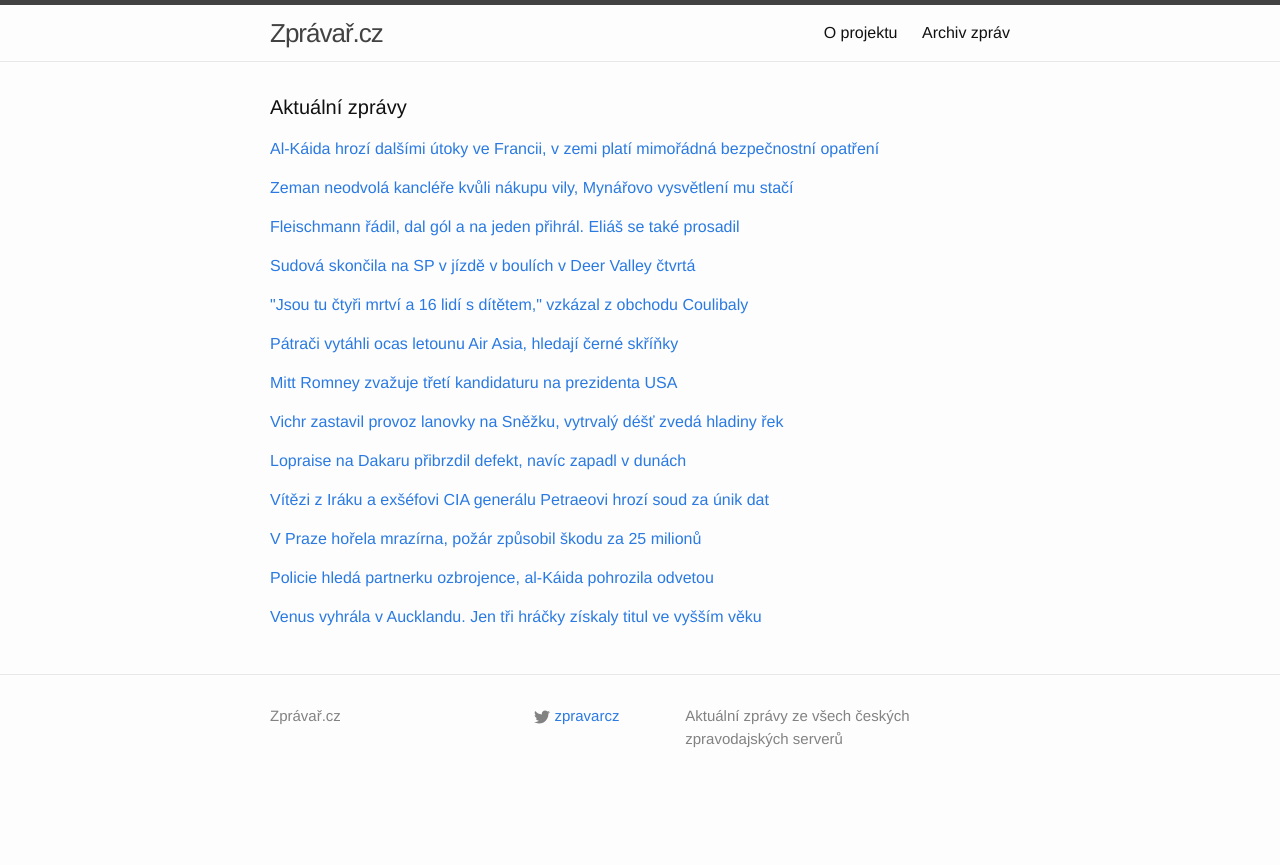
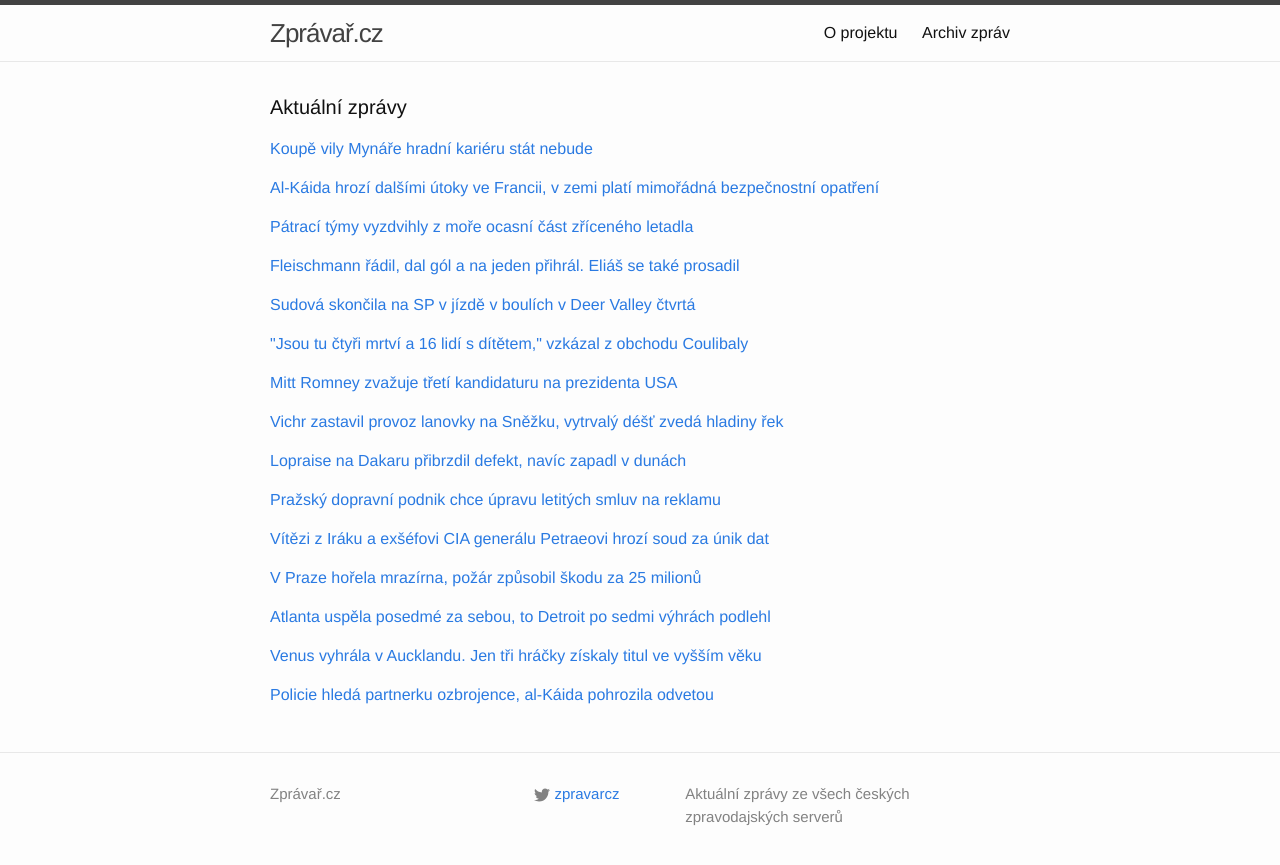
Before and after one commit to adliska/zpravar, a Jekyll site: the page built from index.html, in a window 1280 px wide. Shown: the top 865 px of the page. Built offline with Jekyll 4.4.1, drawn with Linux system fonts in a browser that asks for light colours.

Commit message:
zpravar news update

```diff
--- a/index.html
+++ b/index.html
@@ -5,8 +5,24 @@ layout: default
 <div class="home">
     <h1 class="page-heading">Aktuální zprávy</h1>
 
-<p><a href="javascript:;" onclick="toggle_visibility('zpravy0')">Al-Káida hrozí dalšími útoky ve Francii, v zemi platí mimořádná bezpečnostní opatření</a></p>
+<p><a href="javascript:;" onclick="toggle_visibility('zpravy0')">Koupě vily Mynáře hradní kariéru stát nebude</a></p>
 <div id="zpravy0" style="display:none">
+<ul>
+<li><a href=http://www.ceskatelevize.cz/ct24/domaci/297746-koupe-vily-mynare-hradni-karieru-stat-nebude/>Koupě vily Mynáře hradní kariéru stát nebude - www.ceskatelevize.cz</a></li>
+<li><a href=http://www.tyden.cz/rubriky/domaci/zeman-mynare-neodvolam-koupi-hnizdecka-lasky-vyjasnil_329687.html>Zeman: Mynáře neodvolám, koupi \"hnízdečka lásky\" vyjasnil - www.tyden.cz</a></li>
+<li><a href=http://www.rozhlas.cz/_zprava/zeman-je-s-vysvetlenim-mynare-ohledne-nakupu-vily-spokojen-odvolavat-ho-nebude--1441938>Prezident Zeman Mynáře kvůli nákupu vily neodvolá - www.rozhlas.cz</a></li>
+<li><a href=http://www.tyden.cz/rubriky/domaci/zeman-mynare-neodvolam-koupi-hnizdecka-lasky-mi-vyjasnil_329687.html>Zeman: Mynáře neodvolám, koupi \"hnízdečka lásky\" mi vyjasnil - www.tyden.cz</a></li>
+<li><a href=http://zpravy.e15.cz/domaci/politika/zeman-neodvola-kanclere-kvuli-nakupu-vily-mynarovo-vysvetleni-mu-staci-1152000>Zeman neodvolá kancléře kvůli nákupu vily, Mynářovo vysvětlení mu stačí - zpravy.e15.cz</a></li>
+<li><a href=http://zpravy.idnes.cz/zeman-mynare-neodvola-0u5-/domaci.aspx?c=A150110_084819_domaci_jj>Mynáře neodvolám, nákup vily mi uspokojivě vysvětlil, uvedl Zeman - zpravy.idnes.cz</a></li>
+<li><a href=http://www.lidovky.cz/zeman-trva-na-svem-mynare-kvuli-podivnemu-nakupu-vily-neodvola-ps3-/zpravy-domov.aspx?c=A150110_090255_ln_domov_hm>Zeman trvá na svém. Mynáře kvůli podivnému nákupu vily neodvolá  - www.lidovky.cz</a></li>
+<li><a href=http://zpravy.aktualne.cz/domaci/politika/zeman-kanclere-mynare-kvuli-nakupu-vily-neodvolam/r~827cb7dc989311e490f70025900fea04/>Zeman: Kancléře Mynáře kvůli nákupu vily neodvolám - zpravy.aktualne.cz</a></li>
+<li><a href=http://www.ceskenoviny.cz/zpravy/zpravy/zeman-naznacil-ze-sobotka-se-na-sjezdu-cssd-obava-jeho-kritiky/1167172>Zeman naznačil, že Sobotka se na sjezdu ČSSD obává jeho kritiky - www.ceskenoviny.cz</a></li>
+<li><a href=http://www.novinky.cz/domaci/358383-zeman-sveho-kanclere-za-nakup-vily-v-prazskych-strasnicich-neodvola.html>Zeman svého kancléře za nákup vily v pražských Strašnicích neodvolá - www.novinky.cz</a></li>
+<li><a href=http://www.ceskenoviny.cz/zpravy/zpravy/denik-prezident-zeman-mynare-kvuli-nakupu-vily-neodvola/1167170>Deník: Prezident Zeman Mynáře kvůli nákupu vily neodvolá - www.ceskenoviny.cz</a></li>
+<li><a href=http://www.ceskenoviny.cz/zpravy/zpravy/zeman-pripustil-nepresnost-ve-svem-vyjadreni-pri-navsteve-ciny/1167171>Zeman připustil nepřesnost ve svém vyjádření při návštěvě Číny - www.ceskenoviny.cz</a></li>
+</ul>
+</div><p><a href="javascript:;" onclick="toggle_visibility('zpravy1')">Al-Káida hrozí dalšími útoky ve Francii, v zemi platí mimořádná bezpečnostní opatření</a></p>
+<div id="zpravy1" style="display:none">
 <ul>
 <li><a href=http://www.rozhlas.cz/_zprava/alkaida-hrozi-dalsimi-utoky-ve-francii-v-zemi-plati-mimoradna-bezpecnostni-opatreni--1441928>Al-Káida hrozí dalšími útoky ve Francii, v zemi platí mimořádná bezpečnostní opatření - www.rozhlas.cz</a></li>
 <li><a href=http://zpravy.e15.cz/zahranicni/udalosti/al-kaida-hrozi-francii-dalsim-nasilim-vladu-ceka-mimoradne-jednani-1151994>Al-Káida hrozí Francii dalším násilím, vládu čeká mimořádně jednání - zpravy.e15.cz</a></li>
@@ -19,20 +35,18 @@ layout: default
 <li><a href=http://www.novinky.cz/zahranicni/evropa/358379-muz-ktery-drzel-rukojmi-v-klenotnictvi-se-vzdal.html>Muž, který držel rukojmí v klenotnictví, se vzdal  - www.novinky.cz</a></li>
 <li><a href=http://www.rozhlas.cz/_zprava/odnoz-alkaidy-v-jemenu-hrozi-dalsimi-utoky-ve-francii-policie-zustava-v-pohotovosti--1441892>Odnož Al-Káidy v Jemenu hrozí dalšími útoky ve Francii, policie zůstává v pohotovosti  - www.rozhlas.cz</a></li>
 </ul>
-</div><p><a href="javascript:;" onclick="toggle_visibility('zpravy1')">Zeman neodvolá kancléře kvůli nákupu vily, Mynářovo vysvětlení mu stačí</a></p>
-<div id="zpravy1" style="display:none">
+</div><p><a href="javascript:;" onclick="toggle_visibility('zpravy2')">Pátrací týmy vyzdvihly z moře ocasní část zříceného letadla</a></p>
+<div id="zpravy2" style="display:none">
 <ul>
-<li><a href=http://zpravy.e15.cz/domaci/politika/zeman-neodvola-kanclere-kvuli-nakupu-vily-mynarovo-vysvetleni-mu-staci-1152000>Zeman neodvolá kancléře kvůli nákupu vily, Mynářovo vysvětlení mu stačí - zpravy.e15.cz</a></li>
-<li><a href=http://zpravy.idnes.cz/zeman-mynare-neodvola-0u5-/domaci.aspx?c=A150110_084819_domaci_jj>Mynáře neodvolám, nákup vily mi uspokojivě vysvětlil, uvedl Zeman - zpravy.idnes.cz</a></li>
-<li><a href=http://www.lidovky.cz/zeman-trva-na-svem-mynare-kvuli-podivnemu-nakupu-vily-neodvola-ps3-/zpravy-domov.aspx?c=A150110_090255_ln_domov_hm>Zeman trvá na svém. Mynáře kvůli podivnému nákupu vily neodvolá  - www.lidovky.cz</a></li>
-<li><a href=http://zpravy.aktualne.cz/domaci/politika/zeman-kanclere-mynare-kvuli-nakupu-vily-neodvolam/r~827cb7dc989311e490f70025900fea04/>Zeman: Kancléře Mynáře kvůli nákupu vily neodvolám - zpravy.aktualne.cz</a></li>
-<li><a href=http://www.ceskenoviny.cz/zpravy/zpravy/zeman-naznacil-ze-sobotka-se-na-sjezdu-cssd-obava-jeho-kritiky/1167172>Zeman naznačil, že Sobotka se na sjezdu ČSSD obává jeho kritiky - www.ceskenoviny.cz</a></li>
-<li><a href=http://www.novinky.cz/domaci/358383-zeman-sveho-kanclere-za-nakup-vily-v-prazskych-strasnicich-neodvola.html>Zeman svého kancléře za nákup vily v pražských Strašnicích neodvolá - www.novinky.cz</a></li>
-<li><a href=http://www.ceskenoviny.cz/zpravy/zpravy/denik-prezident-zeman-mynare-kvuli-nakupu-vily-neodvola/1167170>Deník: Prezident Zeman Mynáře kvůli nákupu vily neodvolá - www.ceskenoviny.cz</a></li>
-<li><a href=http://www.ceskenoviny.cz/zpravy/zpravy/zeman-pripustil-nepresnost-ve-svem-vyjadreni-pri-navsteve-ciny/1167171>Zeman připustil nepřesnost ve svém vyjádření při návštěvě Číny - www.ceskenoviny.cz</a></li>
+<li><a href=http://www.ceskenoviny.cz/zpravy/zpravy/patraci-tymy-vyzdvihly-z-more-ocasni-cast-zriceneho-letadla/1167214>Pátrací týmy vyzdvihly z moře ocasní část zříceného letadla - www.ceskenoviny.cz</a></li>
+<li><a href=http://www.lidovky.cz/patraci-tymy-vyzdvihly-z-more-ocas-zriceneho-letadla-pd0-/zpravy-svet.aspx?c=A150110_103752_ln_zahranici_hm>Pátrací týmy vyzdvihly z moře ocas zříceného letadla Air Asia  - www.lidovky.cz</a></li>
+<li><a href=http://zpravy.aktualne.cz/zahranici/patraci-tymy-vyzdvihly-z-more-ocasni-cast-zriceneho-letadla/r~adb98d0698a911e4b98c002590604f2e/>Pátrači vytáhli ocas letounu Air Asia, hledají černé skříňky - zpravy.aktualne.cz</a></li>
+<li><a href=http://zahranicni.ihned.cz/asie-a-pacifik-cina/c1-63358370-patraci-tymy-vytahly-z-more-ocas-zriceneho-letadla-airasia>Pátrací týmy vytáhly z moře ocas zříceného letadla AirAsia - zahranicni.ihned.cz</a></li>
+<li><a href=http://www.novinky.cz/zahranicni/svet/358387-patraci-vylovili-z-javskeho-more-ocasni-cast-zriceneho-letadla.html>Pátrači vylovili z Jávského moře ocasní část zříceného letadla - www.novinky.cz</a></li>
+<li><a href=http://zpravy.idnes.cz/patraci-tymy-vyzdvihly-z-javskeho-more-ocasni-cast-zriceneho-let-p9d-/zahranicni.aspx?c=A150110_085930_zahranicni_jj>Pátrací týmy vyzdvihly z Jávského moře ocas zříceného letounu - zpravy.idnes.cz</a></li>
 </ul>
-</div><p><a href="javascript:;" onclick="toggle_visibility('zpravy2')">Fleischmann řádil, dal gól a na jeden přihrál. Eliáš se také prosadil</a></p>
-<div id="zpravy2" style="display:none">
+</div><p><a href="javascript:;" onclick="toggle_visibility('zpravy3')">Fleischmann řádil, dal gól a na jeden přihrál. Eliáš se také prosadil</a></p>
+<div id="zpravy3" style="display:none">
 <ul>
 <li><a href=http://www.tyden.cz/rubriky/sport/hokej/nhl/fleischmann-radil-dal-gol-a-na-jeden-prihral-elias-se-take-prosadil_329673.html>Fleischmann řádil, dal gól a na jeden přihrál. Eliáš se také prosadil - www.tyden.cz</a></li>
 <li><a href=http://www.rozhlas.cz/_zprava/golovou-prestrelku-nhl-mezi-floridou-a-calgary-rozhodl-fleischmann--1441901>Gólovou přestřelku NHL mezi Floridou a Calgary rozhodl Fleischmann - www.rozhlas.cz</a></li>
@@ -41,8 +55,8 @@ layout: default
 <li><a href=http://www.sportovninoviny.cz/zpravy/utocnik-fleischmann-rozhodl-golem-o-vyhre-floridy/1167181>Útočník Fleischmann rozhodl gólem o výhře Floridy - www.sportovninoviny.cz</a></li>
 <li><a href=http://hokej.idnes.cz/fleischmann-rozhodl-prestrelku-na-lede-calgary-fro-/nhl.aspx?c=A150110_070943_nhl_Mkr>Fleischmann rozhodl přestřelku na ledě Calgary, Eliáš jednou asistoval - hokej.idnes.cz</a></li>
 </ul>
-</div><p><a href="javascript:;" onclick="toggle_visibility('zpravy3')">Sudová skončila na SP v jízdě v boulích v Deer Valley čtvrtá</a></p>
-<div id="zpravy3" style="display:none">
+</div><p><a href="javascript:;" onclick="toggle_visibility('zpravy4')">Sudová skončila na SP v jízdě v boulích v Deer Valley čtvrtá</a></p>
+<div id="zpravy4" style="display:none">
 <ul>
 <li><a href=http://www.sportovninoviny.cz/zpravy/sudova-skoncila-na-sp-v-jizde-v-boulich-v-deer-valley-ctvrta/1167184>Sudová skončila na SP v jízdě v boulích v Deer Valley čtvrtá - www.sportovninoviny.cz</a></li>
 <li><a href=http://www.rozhlas.cz/_zprava/sudova-si-dojela-na-boulich-v-deer-valley-pro-ctvrte-misto--1441916>Sudová si dojela na boulích v Deer Valley pro čtvrté místo - www.rozhlas.cz</a></li>
@@ -50,22 +64,14 @@ layout: default
 <li><a href=http://sport.idnes.cz/nikola-sudova-na-svetovem-poharu-v-akrobatickem-lyzovani-pmb-/lyzovani.aspx?c=A150110_080538_lyzovani_ot>Dva body za medailovými pozicemi. Sudová skončila v Deer Valley čtvrtá - sport.idnes.cz</a></li>
 <li><a href=http://sport.aktualne.cz/boularka-sudova-byla-v-sp-v-deer-valley-ctvrta/r~625da826989811e4ab15002590604f2e/>Boulařka Sudová byla v SP v Deer Valley čtvrtá - sport.aktualne.cz</a></li>
 </ul>
-</div><p><a href="javascript:;" onclick="toggle_visibility('zpravy4')">"Jsou tu čtyři mrtví a 16 lidí s dítětem," vzkázal z obchodu Coulibaly</a></p>
-<div id="zpravy4" style="display:none">
+</div><p><a href="javascript:;" onclick="toggle_visibility('zpravy5')">"Jsou tu čtyři mrtví a 16 lidí s dítětem," vzkázal z obchodu Coulibaly</a></p>
+<div id="zpravy5" style="display:none">
 <ul>
 <li><a href=http://zahranicni.ihned.cz/evropa-slovensko/c1-63357560-jsou-tu-ctyri-mrtvi-a-16-lidi-s-ditetem-vzkazal-z-obchodu-coulibaly>"Jsou tu čtyři mrtví a 16 lidí s dítětem," vzkázal z obchodu Coulibaly - zahranicni.ihned.cz</a></li>
 <li><a href=http://www.tyden.cz/rubriky/zahranici/evropa/jsou-tu-ctyri-mrtvi-prepis-rozhovoru-s-teroristou-z-obchodu_329672.html>Jsou tu čtyři mrtví. Přepis rozhovoru s teroristou z obchodu - www.tyden.cz</a></li>
 <li><a href=http://zahranicni.ihned.cz/evropa-slovensko/c1-63357560-koordinoval-jsem-tyto-operace-tvrdil-policii-coulibaly-podivejte-se-na-prepis-rozhovoru>"Koordinoval jsem tyto operace", tvrdil policii Coulibaly. Podívejte se na přepis rozhovoru - zahranicni.ihned.cz</a></li>
 <li><a href=http://www.tyden.cz/rubriky/zahranici/evropa/jsou-tu-ctyri-mrtvi-a-16-lidi-prepis-rozhovoru-s-teroristou-z-obchodu_329672.html>Jsou tu čtyři mrtví. Přepis rozhovoru s teroristou z obchodu - www.tyden.cz</a></li>
 <li><a href=http://zpravy.idnes.cz/prepis-rozhovoru-utocnika-dd3-/zahranicni.aspx?c=A150109_234232_zahranicni_neh>DOKUMENT: Přepis rozhovoru útočníka v košer obchodě se stanicí BFM TV - zpravy.idnes.cz</a></li>
-</ul>
-</div><p><a href="javascript:;" onclick="toggle_visibility('zpravy5')">Pátrači vytáhli ocas letounu Air Asia, hledají černé skříňky</a></p>
-<div id="zpravy5" style="display:none">
-<ul>
-<li><a href=http://zpravy.aktualne.cz/zahranici/patraci-tymy-vyzdvihly-z-more-ocasni-cast-zriceneho-letadla/r~adb98d0698a911e4b98c002590604f2e/>Pátrači vytáhli ocas letounu Air Asia, hledají černé skříňky - zpravy.aktualne.cz</a></li>
-<li><a href=http://zahranicni.ihned.cz/asie-a-pacifik-cina/c1-63358370-patraci-tymy-vytahly-z-more-ocas-zriceneho-letadla-airasia>Pátrací týmy vytáhly z moře ocas zříceného letadla AirAsia - zahranicni.ihned.cz</a></li>
-<li><a href=http://www.novinky.cz/zahranicni/svet/358387-patraci-vylovili-z-javskeho-more-ocasni-cast-zriceneho-letadla.html>Pátrači vylovili z Jávského moře ocasní část zříceného letadla - www.novinky.cz</a></li>
-<li><a href=http://zpravy.idnes.cz/patraci-tymy-vyzdvihly-z-javskeho-more-ocasni-cast-zriceneho-let-p9d-/zahranicni.aspx?c=A150110_085930_zahranicni_jj>Pátrací týmy vyzdvihly z Jávského moře ocas zříceného letounu - zpravy.idnes.cz</a></li>
 </ul>
 </div><p><a href="javascript:;" onclick="toggle_visibility('zpravy6')">Mitt Romney zvažuje třetí kandidaturu na prezidenta USA </a></p>
 <div id="zpravy6" style="display:none">
@@ -91,32 +97,46 @@ layout: default
 <li><a href=http://www.tyden.cz/rubriky/sport/motorismus/rallye-dakar/defekt-a-duny-loprais-hodne-ztratil-ale-nic-nevzdava_329684.html>Defekt a duny. Loprais hodně ztratil, ale nic nevzdává - www.tyden.cz</a></li>
 <li><a href=http://sport.aktualne.cz/spatny-den-loprais-pichl-a-jeste-zapadl-v-dunach/r~b869763098a411e4b98c002590604f2e/>Špatný den: Loprais píchl a ještě zapadl v dunách - sport.aktualne.cz</a></li>
 </ul>
-</div><p><a href="javascript:;" onclick="toggle_visibility('zpravy9')">Vítězi z Iráku a exšéfovi CIA generálu Petraeovi hrozí soud za únik dat</a></p>
+</div><p><a href="javascript:;" onclick="toggle_visibility('zpravy9')">Pražský dopravní podnik chce úpravu letitých smluv na reklamu</a></p>
 <div id="zpravy9" style="display:none">
+<ul>
+<li><a href=http://www.financninoviny.cz/zpravodajstvi/zpravy/prazsky-dopravni-podnik-chce-upravu-letitych-smluv-na-reklamu/1167199>Pražský dopravní podnik chce úpravu letitých smluv na reklamu - www.financninoviny.cz</a></li>
+<li><a href=http://byznys.ihned.cz/c1-63357570-zacal-boj-o-zisky-z-reklamy-v-prazske-hromadne-doprave-dopravni-podnik-versus-rencar>Začal boj o zisky z reklamy v pražské hromadné dopravě: Dopravní podnik versus Rencar - byznys.ihned.cz</a></li>
+<li><a href=http://byznys.ihned.cz/c1-63357570-dopravni-podnik-zvazuje-odstoupeni-od-smlouvy-s-rencar-je-pry-nevyhodna>Dopravní podnik zvažuje odstoupení od smlouvy s Rencar. Je prý nevýhodná - byznys.ihned.cz</a></li>
+</ul>
+</div><p><a href="javascript:;" onclick="toggle_visibility('zpravy10')">Vítězi z Iráku a exšéfovi CIA generálu Petraeovi hrozí soud za únik dat</a></p>
+<div id="zpravy10" style="display:none">
 <ul>
 <li><a href=http://zpravy.idnes.cz/navrh-na-stihani-general-petraeus-dl5-/zahranicni.aspx?c=A150110_083510_zahranicni_jw>Vítězi z Iráku a exšéfovi CIA generálu Petraeovi hrozí soud za únik dat - zpravy.idnes.cz</a></li>
 <li><a href=http://www.novinky.cz/zahranicni/amerika/358386-exsefa-cia-petraeuse-maji-stihat-za-poskytnuti-tajnych-informaci-milence.html>Exšéfa CIA Petraeuse mají stíhat za poskytnutí tajných informací milence - www.novinky.cz</a></li>
 <li><a href=http://www.ceskenoviny.cz/zpravy/zpravy/fbi-doporucila-trestni-stihani-exsefa-cia-petraeuse/1167167>FBI doporučila trestní stíhání exšéfa CIA Petraeuse - www.ceskenoviny.cz</a></li>
 </ul>
-</div><p><a href="javascript:;" onclick="toggle_visibility('zpravy10')">V Praze hořela mrazírna, požár způsobil škodu za 25 milionů</a></p>
-<div id="zpravy10" style="display:none">
+</div><p><a href="javascript:;" onclick="toggle_visibility('zpravy11')">V Praze hořela mrazírna, požár způsobil škodu za 25 milionů</a></p>
+<div id="zpravy11" style="display:none">
 <ul>
 <li><a href=http://zpravy.aktualne.cz/regiony/praha/v-praze-horela-mrazirna-pozar-zpusobil-skodu-za-25-milionu/r~098765ba98a811e490f70025900fea04/>V Praze hořela mrazírna, požár způsobil škodu za 25 milionů - zpravy.aktualne.cz</a></li>
 <li><a href=http://praha.idnes.cz/pozar-mraziren-v-prazskem-sedlci-dqc-/praha-zpravy.aspx?c=A150110_094915_praha-zpravy_kol>V pražském Sedlci v noci hořela mrazírna, škoda je 25 milionů - praha.idnes.cz</a></li>
 <li><a href=http://www.novinky.cz/krimi/358385-v-kancelari-v-praze-6-zacalo-horet-ohen-pohltil-celou-strechu-budovy.html>V kanceláři v Praze 6 začalo hořet, oheň pohltil celou střechu budovy - www.novinky.cz</a></li>
 </ul>
-</div><p><a href="javascript:;" onclick="toggle_visibility('zpravy11')">Policie hledá partnerku ozbrojence, al-Káida pohrozila odvetou</a></p>
-<div id="zpravy11" style="display:none">
+</div><p><a href="javascript:;" onclick="toggle_visibility('zpravy12')">Atlanta uspěla posedmé za sebou, to Detroit po sedmi výhrách podlehl</a></p>
+<div id="zpravy12" style="display:none">
+<ul>
+<li><a href=http://sport.idnes.cz/vysledky-nba-c9b-/basket.aspx?c=A150110_102709_sport-basket_ot>Atlanta uspěla posedmé za sebou, to Detroit po sedmi výhrách podlehl - sport.idnes.cz</a></li>
+<li><a href=http://www.sportovninoviny.cz/zpravy/atlanta-v-nba-ukoncila-viteznou-serii-detroitu/1167228>Atlanta v NBA ukončila vítěznou sérii Detroitu - www.sportovninoviny.cz</a></li>
+<li><a href=http://www.denik.cz/ostatni_sport/atlanta-ukoncila-detroitu-viteznou-serii-cleveland-bez-jamese-opet-padl-20150110.html>Atlanta ukončila Detroitu vítěznou sérii, Cleveland bez Jamese opět padl - www.denik.cz</a></li>
+</ul>
+</div><p><a href="javascript:;" onclick="toggle_visibility('zpravy13')">Venus vyhrála v Aucklandu. Jen tři hráčky získaly titul ve vyšším věku</a></p>
+<div id="zpravy13" style="display:none">
+<ul>
+<li><a href=http://sport.idnes.cz/vysledky-tenisovych-turnaju-djt-/tenis.aspx?c=A150110_091720_tenis_ot>Venus vyhrála v Aucklandu. Jen tři hráčky získaly titul ve vyšším věku - sport.idnes.cz</a></li>
+<li><a href=http://www.denik.cz/tenis/ohromila-formou-prvni-vitezkou-sezony-je-veteranka-venus-williamsova-20150110.html>Ohromila formou. První vítězkou sezony je veteránka Venus Williamsová - www.denik.cz</a></li>
+<li><a href=http://sport.aktualne.cz/veteranka-venus-williamsova-ma-prvni-letosni-tenisovy-titul/r~c2ab4472989d11e490f70025900fea04/>Veteránka Venus Williamsová má první letošní tenisový titul - sport.aktualne.cz</a></li>
+</ul>
+</div><p><a href="javascript:;" onclick="toggle_visibility('zpravy14')">Policie hledá partnerku ozbrojence, al-Káida pohrozila odvetou</a></p>
+<div id="zpravy14" style="display:none">
 <ul>
 <li><a href=http://www.ceskatelevize.cz/ct24/svet/297738-policie-hleda-partnerku-ozbrojence-al-kaida-pohrozila-odvetou/>Policie hledá partnerku ozbrojence, al-Káida pohrozila odvetou - www.ceskatelevize.cz</a></li>
 <li><a href=http://www.ceskatelevize.cz/ct24/svet/297738-utocnici-meli-cely-arzenal-zbrani-francii-pry-hrozi-dalsi-utoky/>Útočníci měli celý arzenál zbraní, Francii prý hrozí další útoky - www.ceskatelevize.cz</a></li>
 <li><a href=http://www.ceskatelevize.cz/ct24/svet/297738-utocnici-na-charlie-hebdo-meli-u-sebe-raketomet-i-granaty-na-tele/>Útočníci na Charlie Hebdo měli u sebe raketomet i granáty na těle - www.ceskatelevize.cz</a></li>
 </ul>
-</div><p><a href="javascript:;" onclick="toggle_visibility('zpravy12')">Venus vyhrála v Aucklandu. Jen tři hráčky získaly titul ve vyšším věku</a></p>
-<div id="zpravy12" style="display:none">
-<ul>
-<li><a href=http://sport.idnes.cz/vysledky-tenisovych-turnaju-djt-/tenis.aspx?c=A150110_091720_tenis_ot>Venus vyhrála v Aucklandu. Jen tři hráčky získaly titul ve vyšším věku - sport.idnes.cz</a></li>
-<li><a href=http://www.denik.cz/tenis/ohromila-formou-prvni-vitezkou-sezony-je-veteranka-venus-williamsova-20150110.html>Ohromila formou. První vítězkou sezony je veteránka Venus Williamsová - www.denik.cz</a></li>
-<li><a href=http://sport.aktualne.cz/veteranka-venus-williamsova-ma-prvni-letosni-tenisovy-titul/r~c2ab4472989d11e490f70025900fea04/>Veteránka Venus Williamsová má první letošní tenisový titul - sport.aktualne.cz</a></li>
-</ul>
 </div></div>
```
